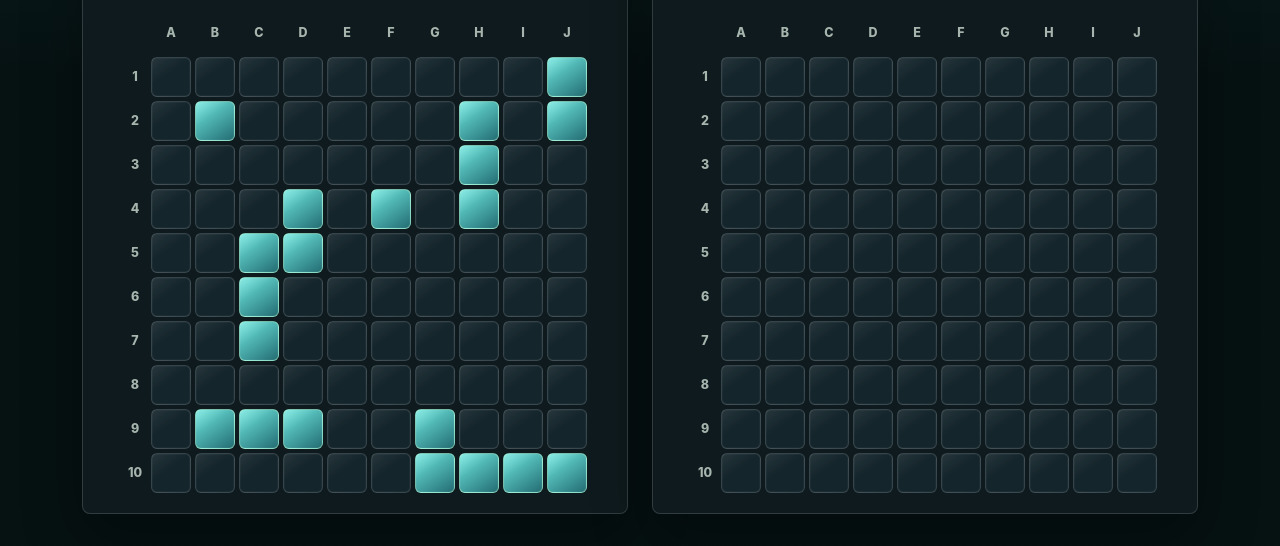
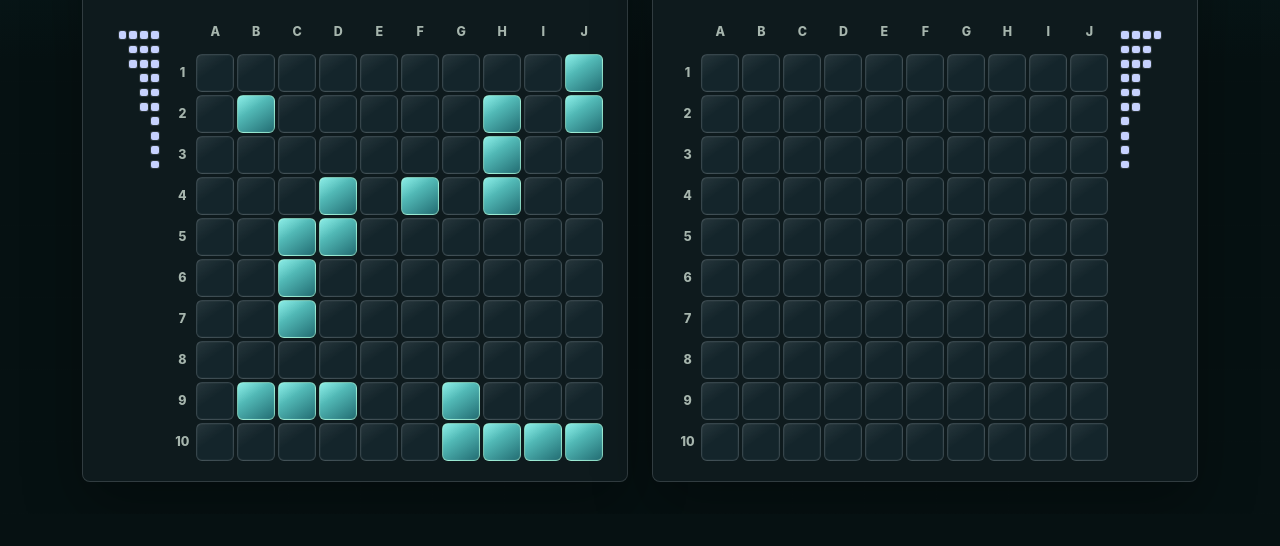
Before and after one commit to BUSISWABILIBILI/battleship, a website built with Vite: page index.html in a window 1280 px wide. Shown: the part 361-907 px from the top of the page. After the commit the page ends 875 px from the top, so only its background shows below. Built offline with nearby package versions, Linux system fonts and the light colour scheme.

Commit message:
Add expanded fleet and randomise controls

```diff
--- a/src/dom.js
+++ b/src/dom.js
@@ -14,7 +14,7 @@ function createBoard(
   handleCellClick = null,
   options = {},
 ) {
-  const { panelClass = "", subtitle = "" } = options;
+  const { panelClass = "", subtitle = "", targetSide = null } = options;
   const boardWrapper = document.createElement("section");
   boardWrapper.classList.add("board-panel");
 
@@ -92,8 +92,27 @@ function createBoard(
     }
   }
 
+  const boardArea = document.createElement("div");
+  boardArea.classList.add("board-area");
+
+  if (targetSide) {
+    boardArea.classList.add(`targets-${targetSide}`);
+  }
+
+  const fleetTargets = document.createElement("div");
+  fleetTargets.classList.add("fleet-targets");
+  fleetTargets.setAttribute("aria-label", `${boardName} ship targets`);
+
+  if (targetSide === "left") {
+    boardArea.append(fleetTargets, board);
+  } else if (targetSide === "right") {
+    boardArea.append(board, fleetTargets);
+  } else {
+    boardArea.appendChild(board);
+  }
+
   boardWrapper.appendChild(header);
-  boardWrapper.appendChild(board);
+  boardWrapper.appendChild(boardArea);
 
   container.appendChild(boardWrapper);
 
@@ -122,4 +141,51 @@ function renderShips(cells, ships) {
   }
 }
 
-export { clearShips, createBoard, formatCoordinate, renderShips };
+function renderFleetTargets(container, ships, ownerLabel) {
+  container.replaceChildren();
+
+  ships.forEach((shipData, index) => {
+    const target = document.createElement("div");
+    target.classList.add("fleet-target");
+    target.dataset.shipIndex = index;
+    target.title = `${shipData.name} (${shipData.ship.length})`;
+    target.setAttribute(
+      "aria-label",
+      `${ownerLabel} ${shipData.name}, length ${shipData.ship.length}, afloat`,
+    );
+
+    for (let segment = 0; segment < shipData.ship.length; segment++) {
+      const segmentElement = document.createElement("span");
+      segmentElement.classList.add("target-segment");
+      target.appendChild(segmentElement);
+    }
+
+    container.appendChild(target);
+  });
+}
+
+function updateFleetTargets(container, ships, ownerLabel) {
+  const targets = container.querySelectorAll(".fleet-target");
+
+  targets.forEach((target, index) => {
+    const shipData = ships[index];
+    const sunk = shipData.ship.isSunk();
+
+    target.classList.toggle("sunk", sunk);
+    target.setAttribute(
+      "aria-label",
+      `${ownerLabel} ${shipData.name}, length ${shipData.ship.length}, ${
+        sunk ? "sunk" : "afloat"
+      }`,
+    );
+  });
+}
+
+export {
+  clearShips,
+  createBoard,
+  formatCoordinate,
+  renderFleetTargets,
+  renderShips,
+  updateFleetTargets,
+};
--- a/src/main.js
+++ b/src/main.js
@@ -1,5 +1,12 @@
 import "./style.css";
-import { clearShips, createBoard, formatCoordinate, renderShips } from "./dom";
+import {
+  clearShips,
+  createBoard,
+  formatCoordinate,
+  renderFleetTargets,
+  renderShips,
+  updateFleetTargets,
+} from "./dom";
 import { EXPANDED_FLEET } from "./fleet";
 import Player from "./Player";
 import { placeFleet } from "./shipPlacement";
@@ -118,6 +125,13 @@ function updateStats() {
     ),
     renderStat("Misses", computer.gameboard.missedAttacks.length),
   );
+
+  updateFleetTargets(playerFleetTargets, player.gameboard.ships, "Your fleet");
+  updateFleetTargets(
+    computerFleetTargets,
+    computer.gameboard.ships,
+    "Enemy fleet",
+  );
 }
 
 function formatAttackMessage(actor, coordinate, attack) {
@@ -158,6 +172,7 @@ function randomisePlayerFleet() {
   placeFleet(player.gameboard, activeFleet);
   clearShips(playerCells, "Your Fleet");
   renderShips(playerCells, player.gameboard.ships);
+  renderFleetTargets(playerFleetTargets, player.gameboard.ships, "Your fleet");
   statusMessage.textContent = "Your fleet has been randomised.";
   updateStats();
 }
@@ -224,6 +239,7 @@ function handleComputerBoardClick(coordinates, cell) {
 const playerCells = createBoard(boards, "Your Fleet", null, {
   panelClass: "player-board",
   subtitle: `${activeFleet.length} ships deployed. Computer salvos land here.`,
+  targetSide: "left",
 });
 renderShips(playerCells, player.gameboard.ships);
 const computerCells = createBoard(
@@ -233,7 +249,22 @@ const computerCells = createBoard(
   {
     panelClass: "computer-board",
     subtitle: "Choose a coordinate to fire.",
+    targetSide: "right",
   },
+);
+
+const playerFleetTargets = document.querySelector(
+  ".player-board .fleet-targets",
+);
+const computerFleetTargets = document.querySelector(
+  ".computer-board .fleet-targets",
+);
+
+renderFleetTargets(playerFleetTargets, player.gameboard.ships, "Your fleet");
+renderFleetTargets(
+  computerFleetTargets,
+  computer.gameboard.ships,
+  "Enemy fleet",
 );
 
 randomiseButton.addEventListener("click", randomisePlayerFleet);
--- a/src/style.css
+++ b/src/style.css
@@ -15,9 +15,11 @@
   --miss: #8fa0a4;
   --warning: #f2b84b;
   --focus: #f8d66d;
-  --cell-size: 40px;
-  --cell-gap: 4px;
-  --label-size: 1.5rem;
+  --target: #c7d2fe;
+  --target-sunk: #fca5a5;
+  --cell-size: 38px;
+  --cell-gap: 3px;
+  --label-size: 1.35rem;
 }
 
 body {
@@ -230,8 +232,61 @@ h1 {
   font-weight: 650;
 }
 
+.board-area {
+  margin-top: 1rem;
+  display: grid;
+  justify-content: center;
+  align-items: start;
+}
+
+.board-area.targets-left,
+.board-area.targets-right {
+  gap: 0.8rem;
+}
+
+.board-area.targets-left {
+  grid-template-columns: minmax(52px, auto) max-content;
+}
+
+.board-area.targets-right {
+  grid-template-columns: max-content minmax(52px, auto);
+}
+
+.fleet-targets {
+  min-width: 52px;
+  padding-top: calc(var(--cell-size) * 0.48);
+  display: grid;
+  align-content: start;
+  gap: 0.42rem;
+}
+
+.targets-left .fleet-targets {
+  justify-items: end;
+}
+
+.targets-right .fleet-targets {
+  justify-items: start;
+}
+
+.fleet-target {
+  display: flex;
+  gap: 0.2rem;
+}
+
+.target-segment {
+  width: 0.48rem;
+  height: 0.48rem;
+  background: var(--target);
+  border-radius: 2px;
+  box-shadow: 0 0 0 1px rgba(255, 255, 255, 0.12);
+}
+
+.fleet-target.sunk .target-segment {
+  background: var(--target-sunk);
+  box-shadow: 0 0 0 1px rgba(255, 255, 255, 0.2);
+}
+
 .board {
-  margin-top: 1rem;
   display: grid;
   grid-template-columns: var(--label-size) repeat(10, var(--cell-size));
   grid-auto-rows: var(--cell-size);
@@ -375,6 +430,20 @@ button.cell {
     padding: 0.85rem;
   }
 
+  .board-area.targets-left,
+  .board-area.targets-right {
+    grid-template-columns: 1fr;
+  }
+
+  .board-area.targets-left .fleet-targets,
+  .board-area.targets-right .fleet-targets {
+    order: -1;
+    min-width: 0;
+    padding-top: 0;
+    grid-template-columns: repeat(5, max-content);
+    justify-content: center;
+  }
+
   .board-header {
     min-height: auto;
   }
```
